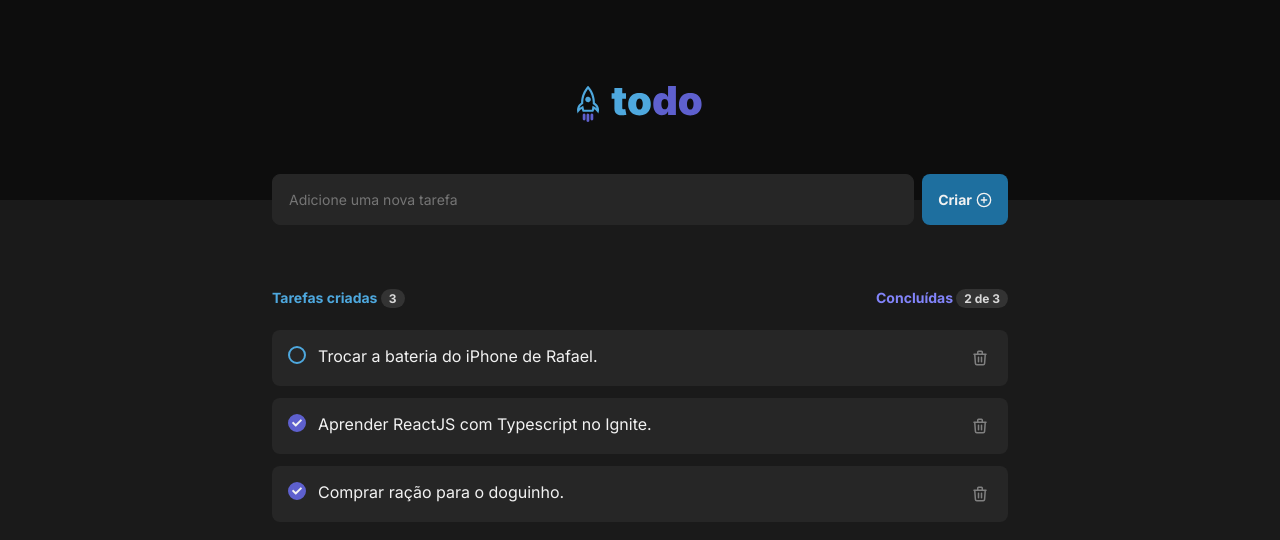
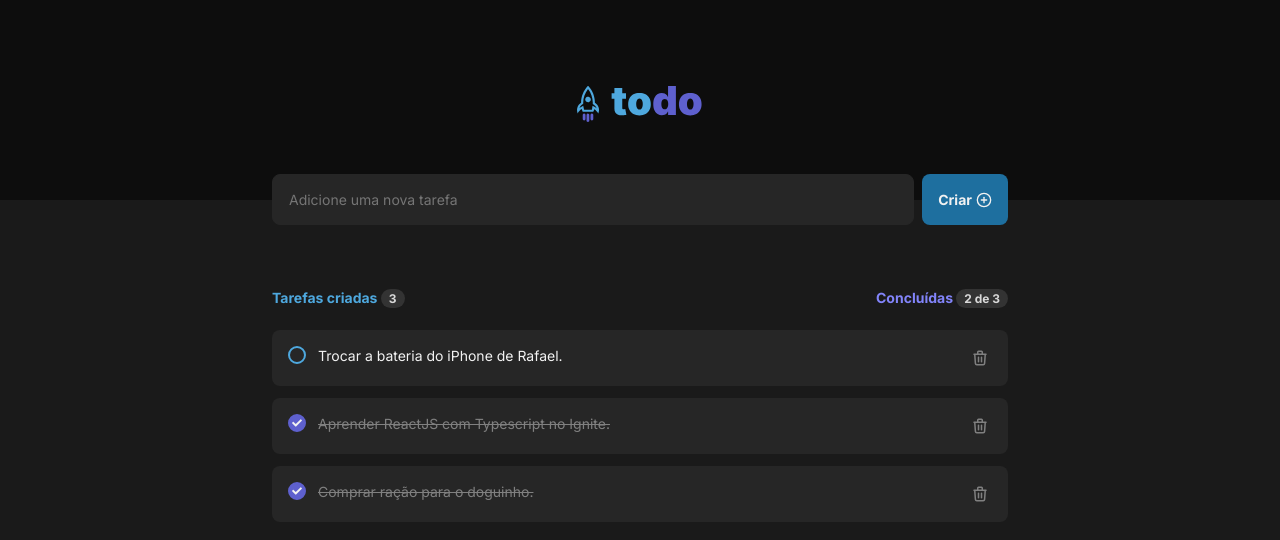
Before and after one commit to carlos3duardo/todo-list, a React (Vite) app: page / in a window 1280 px wide. Shown: the top 540 px of the page. Built offline with nearby package versions, Linux system fonts and the light colour scheme.

Commit message:
Line through a finished task

```diff
--- a/src/components/TodoList.module.css
+++ b/src/components/TodoList.module.css
@@ -49,8 +49,15 @@
     border: 2px solid var(--purple);
 }
 
+.taskList li.taskDone .taskName {
+    color: var(--gray-300);
+    text-decoration-line: line-through;
+}
+
 .taskList li .taskName {
     flex: 1;
+    font-size: .875rem;
+    line-height: 140%;
 }
 
 .taskList li .trash a {
```
